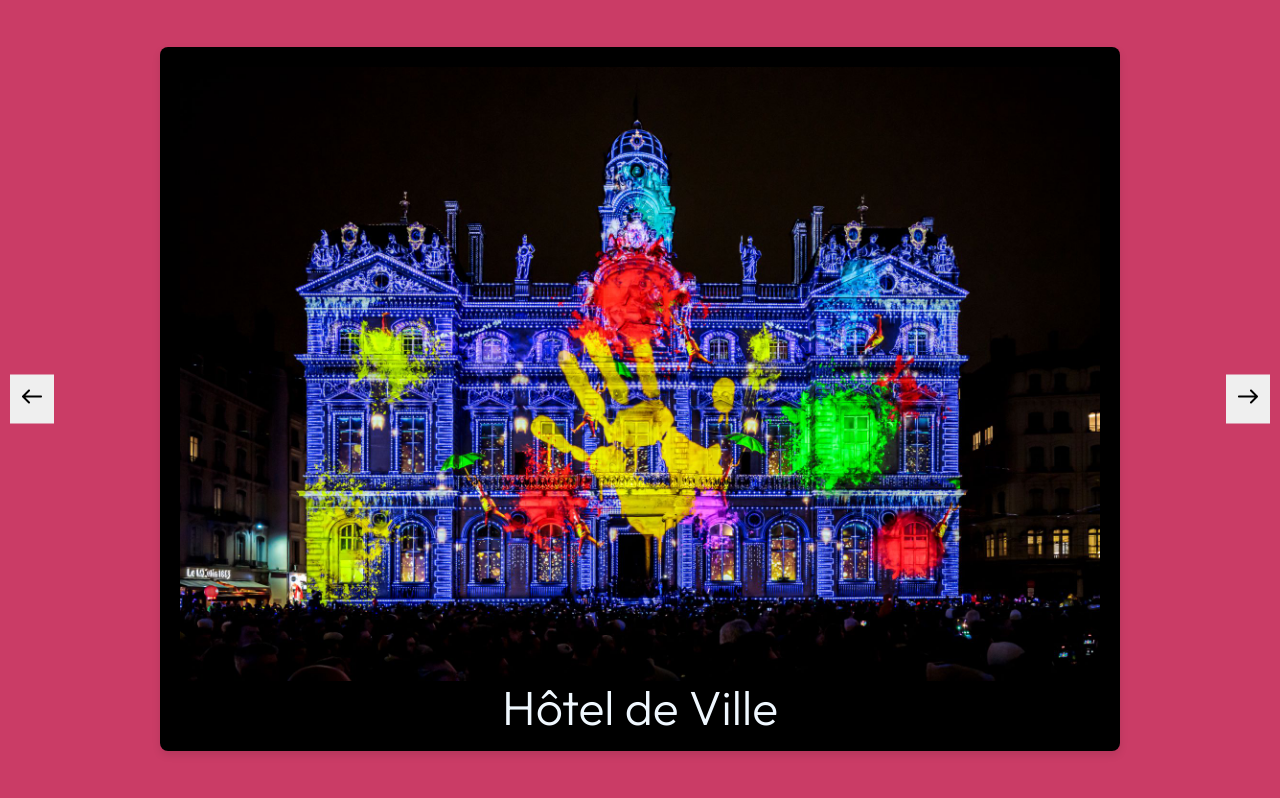
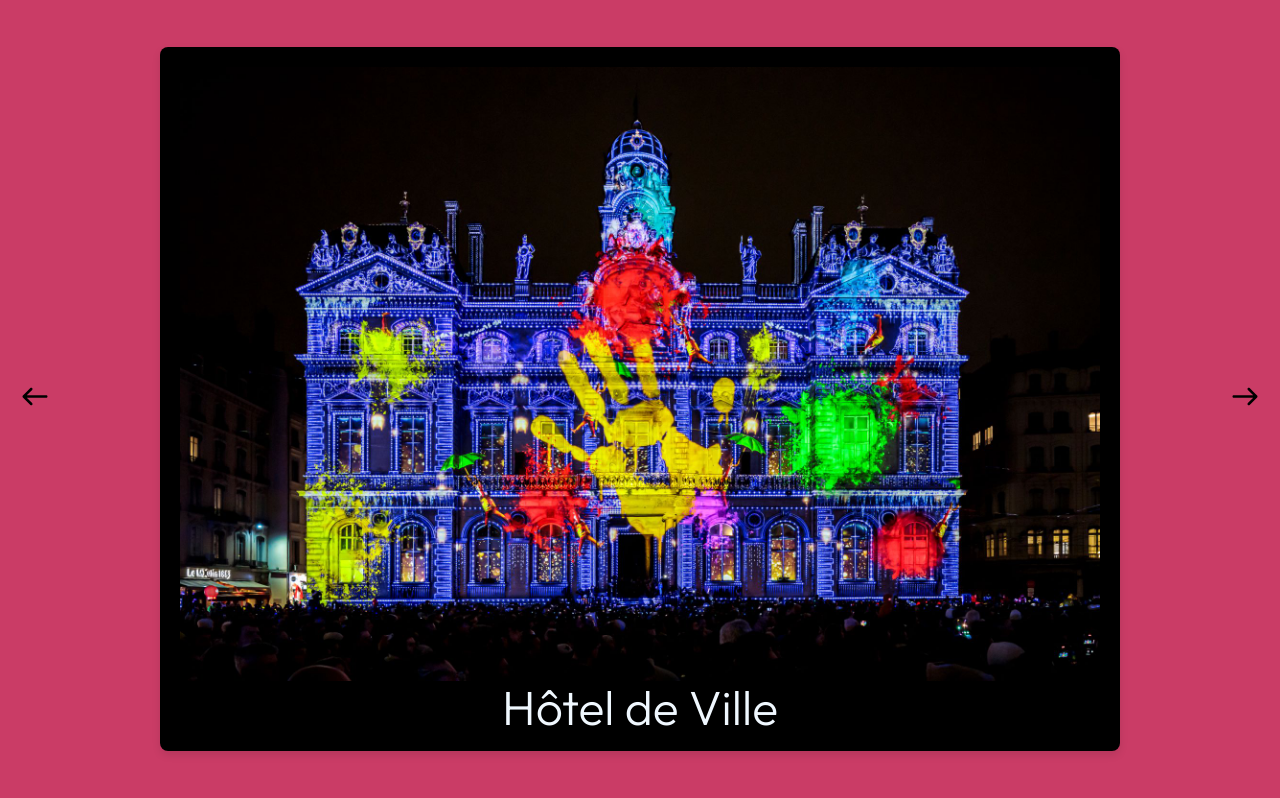
Before and after one commit to Nin0A/web_project, a PHP site: page / in a window 1280 px wide; the page is wider, and only the part inside the window is pictured. Shown: the part 2401-3199 px from the top of that part. Run offline with PHP 8.4, Linux system fonts and the light colour scheme; style sheets or scripts are compiled from the project's sources; some web fonts are replaced; grey boxes are pictures that could not be loaded.

Commit message:
changement croix taille + background

```diff
--- a/frontend/scss/main.scss
+++ b/frontend/scss/main.scss
@@ -581,6 +581,7 @@ body {
         cursor: pointer;
         z-index: 10;
         font-size: 18px;
+        background: none;
     }
 
     .prev-btn {
```
Also changed, not shown: frontend/assets/icon/arrow-left-large.svg, frontend/assets/icon/arrow-right-large.svg.
